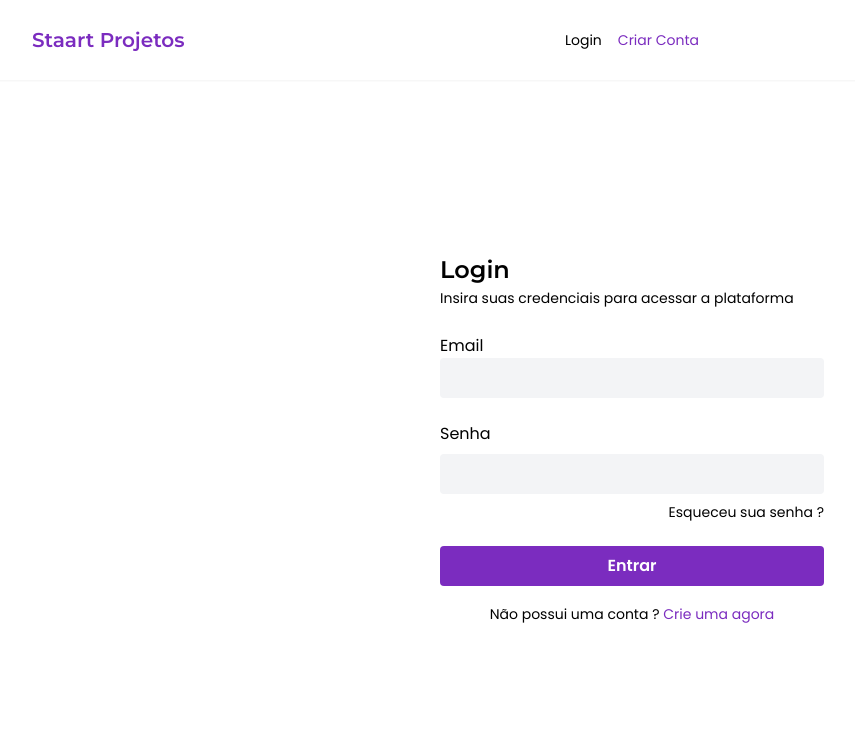
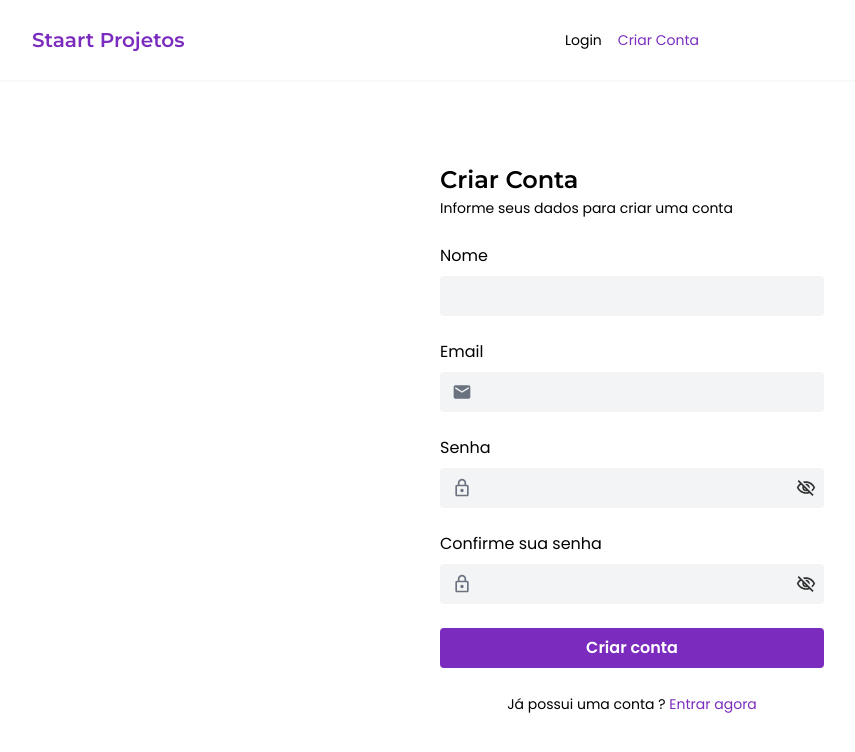
Before and after one commit to Cavalheiro-S/project-staart, a React (Vite) app: page /signup in a window 1280 px wide. Before the commit this address led to /. Shown: the top 752 px of the page, without its empty margins (8-863 px from the left). Built offline with nearby package versions, Linux system fonts and the light colour scheme.

Commit message:
feat: added page of forgetPassword

```diff
--- a/package.json
+++ b/package.json
@@ -26,6 +26,7 @@
     "@types/react-dom": "^18.0.9",
     "@vitejs/plugin-react": "^3.0.0",
     "autoprefixer": "^10.4.13",
+    "dotenv": "^16.0.3",
     "postcss": "^8.4.21",
     "tailwindcss": "^3.2.4",
     "typescript": "^4.9.3",
--- a/src/components/Input.tsx
+++ b/src/components/Input.tsx
@@ -44,7 +44,7 @@ const InputRoot = ({ children, className }: InputRootProps) => {
 const InputIcon = ({ children, className }: InputIconProps) => {
 
   return (
-    <Slot className={clsx("w-7 h-7 pl-1", className)}>
+    <Slot className={clsx("w-7 h-7 pl-1 group-focus-within:text-primary transition", className)}>
       {children}
     </Slot>
   )
--- /dev/null
+++ b/src/pages/ForgetPassword.tsx
@@ -0,0 +1,34 @@
+import { EmailOutlined, LockOutlined, RemoveRedEyeOutlined, VisibilityOffOutlined } from "@mui/icons-material";
+import { SyntheticEvent, useState } from "react";
+import { Link } from "react-router-dom";
+import { Button } from "../components/Button";
+import { Heading } from "../components/Heading";
+import { Input } from "../components/Input";
+import { Text } from "../components/Text";
+
+
+export const ForgetPassword = () => {
+    return (
+        <div className="flex w-full h-[90vh] justify-center items-center">
+            <form className="w-96 flex flex-col gap-6">
+                <div>
+                    <Heading size="lg">Recuperar senha</Heading>
+                    <Text>Digite seu email para receber um link de recuperação de senha</Text>
+                </div>
+                <label className="flex flex-col gap-2">
+                    Email
+                    <Input.Root>
+                        <Input.Icon><EmailOutlined className="text-gray-500 ml-2" /></Input.Icon>
+                        <Input.Input />
+                    </Input.Root>
+                </label>
+
+                <div className="flex flex-col gap-4">
+                    <Button.Root className="w-full">
+                        Enviar email
+                    </Button.Root>
+                </div>
+            </form>
+        </div>
+    );
+};
--- a/src/pages/Signin.tsx
+++ b/src/pages/Signin.tsx
@@ -1,3 +1,5 @@
+import { EmailOutlined, LockOutlined, RemoveRedEyeOutlined, VisibilityOffOutlined } from "@mui/icons-material";
+import { SyntheticEvent, useState } from "react";
 import { Link } from "react-router-dom";
 import { Button } from "../components/Button";
 import { Heading } from "../components/Heading";
@@ -6,6 +8,13 @@ import { Text } from "../components/Text";
 
 
 export const Signin = () => {
+    const [showPassword, setShowPassword] = useState(false);
+
+    const handleShowPassword = (event: SyntheticEvent) => {
+        const input = event.currentTarget.previousElementSibling as HTMLInputElement
+        input.type = input.type === "password" ? "text" : "password"
+        setShowPassword(!showPassword)
+    }
     return (
         <div className="flex w-full h-[90vh] justify-center items-center">
             <form className="w-96 flex flex-col gap-6">
@@ -13,16 +22,25 @@ export const Signin = () => {
                     <Heading size="lg">Login</Heading>
                     <Text>Insira suas credenciais para acessar a plataforma</Text>
                 </div>
-                <label className="flex flex-col">
+                <label className="flex flex-col gap-2">
                     Email
                     <Input.Root>
+                        <Input.Icon><EmailOutlined className="text-gray-500 ml-2" /></Input.Icon>
                         <Input.Input />
                     </Input.Root>
                 </label>
                 <label className="flex flex-col gap-2">
                     Senha
                     <Input.Root>
+                        <Input.Icon><LockOutlined className="text-gray-500 ml-2"/></Input.Icon>
                         <Input.Input type="password" />
+                        <Input.Icon>
+                            {showPassword ? (
+                                <RemoveRedEyeOutlined className="text-font mr-2" onClick={handleShowPassword} />
+                            ) : (
+                                <VisibilityOffOutlined className="text-font mr-2" onClick={handleShowPassword} />
+                            )}
+                        </Input.Icon>
                     </Input.Root>
                     <Text className="text-end" asChild>
                         <Link to="/forgetPassword">Esqueceu sua senha ?</Link>
--- /dev/null
+++ b/src/pages/Signup.tsx
@@ -0,0 +1,88 @@
+import { Email, RemoveRedEyeOutlined, VisibilityOffOutlined, LockOutlined } from "@mui/icons-material"
+import { SyntheticEvent, useState } from "react"
+import { Link } from "react-router-dom"
+import { Button } from "../components/Button"
+import { Heading } from "../components/Heading"
+import { Input } from "../components/Input"
+import { Text } from "../components/Text"
+
+
+export const Signup = () => {
+    const [showPassword, setShowPassword] = useState(
+        {
+            password: false,
+            confirmPassword: false
+        }
+    );
+    const handleShowPassword = (event: SyntheticEvent, inputName: "password" | "confirmPassword") => {
+        const input = event.currentTarget.previousElementSibling as HTMLInputElement;
+        input.type = input.type === "password" ? "text" : "password"
+        setShowPassword({ ...showPassword, [inputName]: !showPassword[inputName] })
+    }
+    return (
+        <div className="flex w-full h-[90vh] justify-center items-center">
+            <form className="w-96 flex flex-col gap-6">
+                <div>
+                    <Heading size="lg">Criar Conta</Heading>
+                    <Text>Informe seus dados para criar uma conta</Text>
+                </div>
+                <label className="flex flex-col gap-2">
+                    Nome
+                    <Input.Root>
+                        <Input.Input />
+                    </Input.Root>
+                </label>
+                <label className="flex flex-col gap-2">
+                    Email
+                    <Input.Root>
+                        <Input.Icon>
+                            <Email className="text-gray-500 ml-2" />
+                        </Input.Icon>
+                        <Input.Input />
+                    </Input.Root>
+                </label>
+                <label className="flex flex-col gap-2">
+                    Senha
+                    <Input.Root>
+                        <Input.Icon><LockOutlined className="ml-2 text-gray-500" /></Input.Icon>
+                        <Input.Input name="password" type="password" />
+                        <Input.Icon>
+                            {showPassword.password ? (
+                                <RemoveRedEyeOutlined className="text-font mr-2" onClick={event => handleShowPassword(event, "password")} />
+                            ) : (
+                                <VisibilityOffOutlined className="text-font mr-2" onClick={event => handleShowPassword(event, "password")} />
+                            )}
+                        </Input.Icon>
+                    </Input.Root>
+                </label>
+                <label className="flex flex-col gap-2">
+                    Confirme sua senha
+                    <Input.Root>
+                        <Input.Icon><LockOutlined className="ml-2 text-gray-500" /></Input.Icon>
+                        <Input.Input name="confirmPassword" type="password" />
+                        <Input.Icon>
+                            {showPassword.confirmPassword ? (
+                                <RemoveRedEyeOutlined className="text-font mr-2" onClick={event => handleShowPassword(event, "confirmPassword")} />
+                            ) : (
+                                <VisibilityOffOutlined className="text-font mr-2" onClick={event => handleShowPassword(event, "confirmPassword")} />
+                            )}
+                        </Input.Icon>
+                    </Input.Root>
+                </label>
+                <div className="flex flex-col gap-4">
+                    <Button.Root className="w-full">
+                        Criar conta
+                    </Button.Root>
+                </div>
+                <div className="text-center">
+                        <Text className="text-center">Já possui uma conta ? </Text>
+                        <Text className="text-primary" asChild>
+                            <Link to="/signin">
+                                Entrar agora
+                            </Link>
+                        </Text>
+                    </div>
+            </form>
+        </div>
+    )
+}
--- a/src/routes.tsx
+++ b/src/routes.tsx
@@ -1,6 +1,8 @@
 import { BrowserRouter, Navigate, Route, Routes } from "react-router-dom";
 import { Container } from "./components/Container";
+import { ForgetPassword } from "./pages/ForgetPassword";
 import { Signin } from "./pages/Signin";
+import { Signup } from "./pages/Signup";
 
 export const AppRoutes = () => {
     return (
@@ -9,6 +11,8 @@ export const AppRoutes = () => {
                 <Route path="" element={<Container />}>
                     <Route path="/" element={<Signin />} />
                     <Route path="/signin" element={<Signin />} />
+                    <Route path="/signup" element={<Signup />} />
+                    <Route path="/forgetPassword" element={<ForgetPassword />} />
                     <Route path="*" element={<Navigate to="/" />} />
                 </Route>
             </Routes>
```
Also changed, not shown: 2 other files (tests, documents, lock files or other folders).
